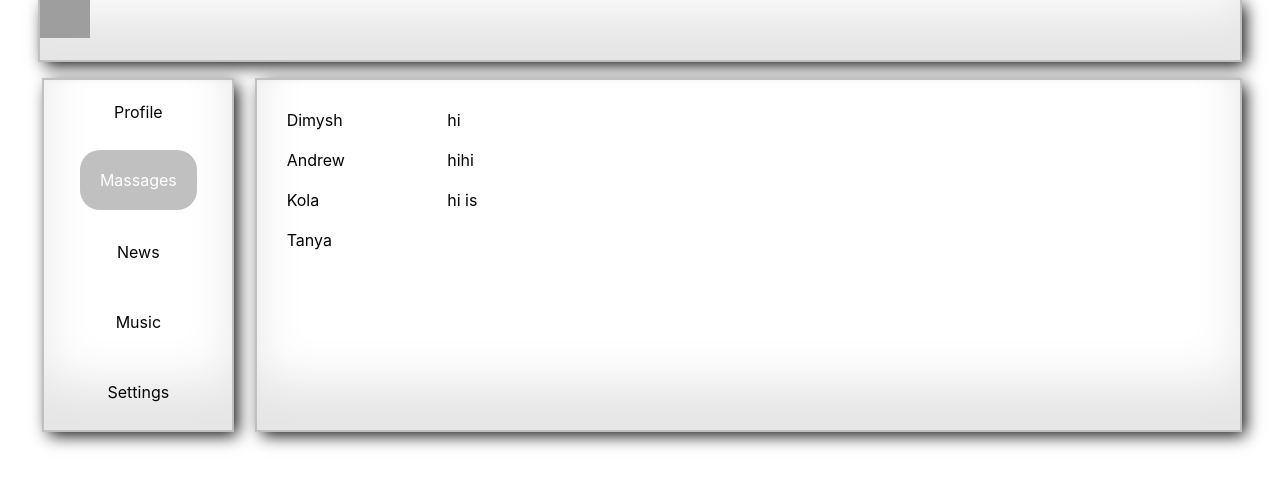
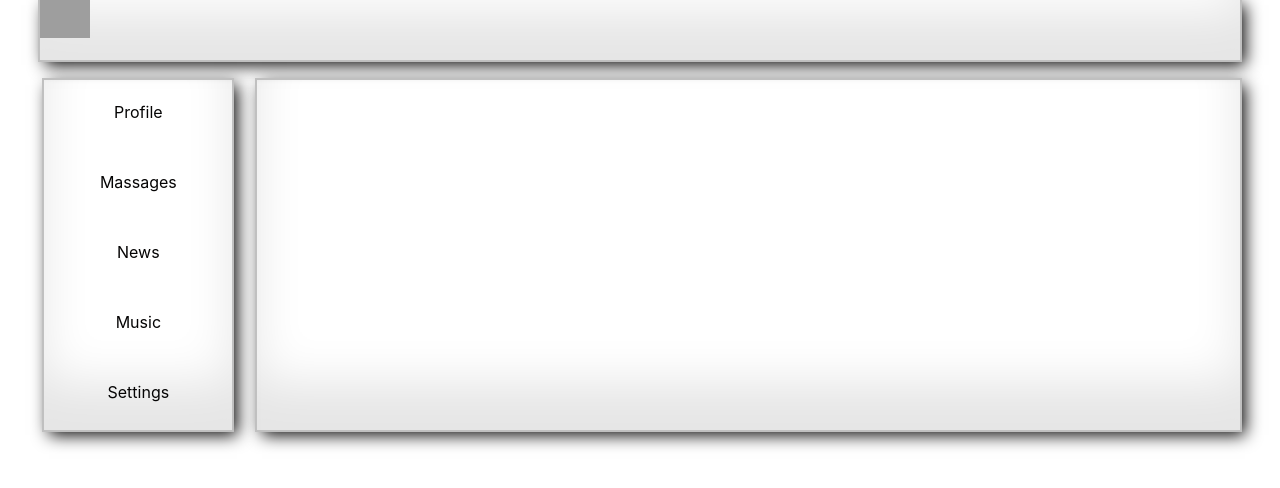
Before and after one commit to MasloyMax/it-incubator-social-network, a React (Create React App) app: page /massages in a window 1280 px wide. Shown: the top 488 px of the page. Built offline with nearby package versions, Linux system fonts and the light colour scheme; grey boxes are pictures that could not be loaded.

Commit message:
commit dialog link + two components to dialog

```diff
--- a/src/App.tsx
+++ b/src/App.tsx
@@ -18,11 +18,11 @@ function App() {
                 <NavMenu/>
                 <div className="app-wrapper-content">
                     <Routes>
-                        <Route path='/profile' element={<Profile/>}/>
-                        <Route path='/massages' element={<Dialogs/>}/>
-                        <Route path='/news' element={<News/>}/>
-                        <Route path='/music' element={<Music/>}/>
-                        <Route path='/settings' element={<Settings/>}/>
+                        <Route  path='/profile/*' element={<Profile/>}/>
+                        <Route path='/dialogs/*' element={<Dialogs/>}/>
+                        <Route path='/news/*' element={<News/>}/>
+                        <Route path='/music/*' element={<Music/>}/>
+                        <Route path='/settings/*' element={<Settings/>}/>
                     </Routes>
                 </div>
             </div>
--- a/src/CssComponents/NavMenuCss/NavMenu.module.css
+++ b/src/CssComponents/NavMenuCss/NavMenu.module.css
@@ -16,7 +16,7 @@ nav a{
     background-color: silver;
     border-radius: 20px;
     padding: 20px;
-    color: white;
+    transition: 0.5s;
 }
 
 .item {
@@ -37,4 +37,5 @@ nav a{
     border: 1px solid silver;
     border-radius: 10px;
     transition: 0.5s;
+    background-color: silver;
 }
--- a/src/comoponents/Dialogs/Dialogs.module.css
+++ b/src/comoponents/Dialogs/Dialogs.module.css
@@ -8,11 +8,16 @@
     padding: 10px;
 }
 
+.dialogs_items a{
+    text-decoration: none;
+    color: #050404;
+}
+
 .massage{
  padding: 10px;
 }
 
-.dialogs_items .active{
+.dialogs_items a.active{
     padding: 10px;
     color: green;
     text-decoration: none;
--- a/src/comoponents/Dialogs/Dialogs.tsx
+++ b/src/comoponents/Dialogs/Dialogs.tsx
@@ -1,35 +1,48 @@
 import React from "react";
 import StyleDialogs from "./Dialogs.module.css"
+import {NavLink} from "react-router-dom";
+
+type DialogItemPropsType = {
+    name: string
+    id: string
+}
+const DialogItem = (props: DialogItemPropsType) => {
+    let path = '/dialogs/' + props.id;
+    return (
+        <div className={StyleDialogs.dialogs_items}>
+            <NavLink to={path}>{props.name}</NavLink>
+        </div>
+    )
+}
+
+type DialogMassageProprType = {
+    massage: string
+}
+const DialogsMassage = (props: DialogMassageProprType) => {
+    let massage = props.massage;
+    return (
+        <div className={StyleDialogs.massage}>
+            {massage}
+        </div>
+    )
+}
 
 const Dialogs = (props: any) => {
     return (
         <div className={StyleDialogs.dialogs}>
             <div className={StyleDialogs.dialogs_items}>
-                <div className={StyleDialogs.dialogs_items}>
-                    Dimysh
-                </div>
-                <div className={StyleDialogs.dialogs_items}>
-                    Andrew
-                </div>
-                <div className={StyleDialogs.dialogs_items}>
-                    Kola
-                </div>
-                <div className={StyleDialogs.dialogs_items}>
-                    Tanya
-                </div>
+                <DialogItem name={"Dimysh"} id={'1'}/>
+                <DialogItem name={"Tanya"} id={'2'}/>
+                <DialogItem name={"KOla"} id={'3'}/>
+                <DialogItem name={"Misha"} id={''}/>
             </div>
             <div className={StyleDialogs.massage}>
-                <div className={StyleDialogs.massage}>
-                    hi
-                </div>
-                <div className={StyleDialogs.massage}>
-                    hihi
-                </div>
-                <div className={StyleDialogs.massage}>
-                    hi is
-                </div>
+                <DialogsMassage massage={'hi'}/>
+                <DialogsMassage massage={'hihi'}/>
+                <DialogsMassage massage={'hi is'}/>
             </div>
         </div>
+
     )
 }
 
--- a/src/comoponents/Profile/NavMenu/NavMenu.tsx
+++ b/src/comoponents/Profile/NavMenu/NavMenu.tsx
@@ -9,7 +9,7 @@ const NavMenu = () => {
                 <NavLink to="/profile" className={navData => navData.isActive ? styleNavMenu.active : styleNavMenu.item }>Profile</NavLink>
             </div>
             <div className={styleNavMenu.block_button}>
-                <NavLink to="/massages" className={Masseges => Masseges.isActive ? styleNavMenu.active : styleNavMenu.item }>Massages</NavLink>
+                <NavLink to="/dialogs" className={Masseges => Masseges.isActive ? styleNavMenu.active : styleNavMenu.item }>Massages</NavLink>
             </div>
             <div className={styleNavMenu.block_button}>
                 <NavLink to="/news" className={News => News.isActive ? styleNavMenu.active : styleNavMenu.item }>News</NavLink>
```
